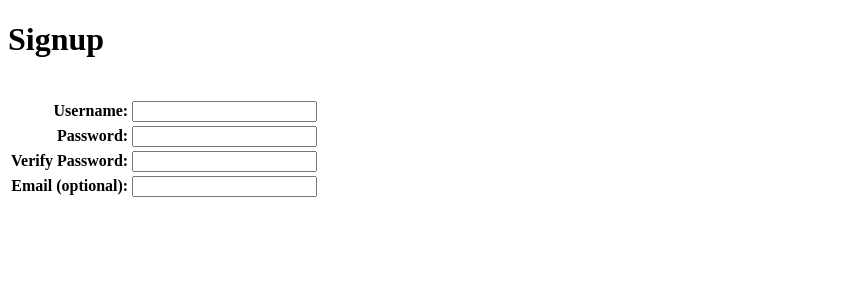
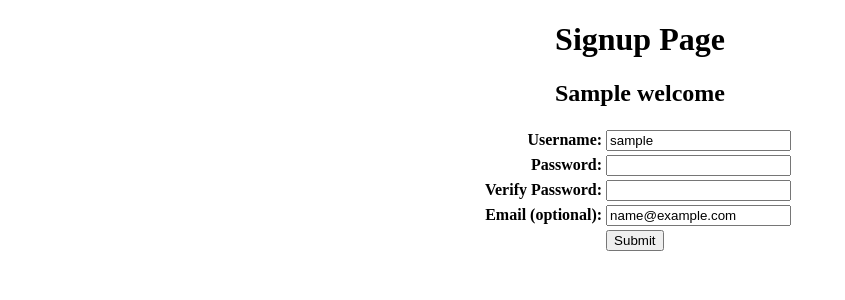
Before and after one commit to WhoYoung99/Basic_Blog, a Python web app: template templates/blog.html in a window 1280 px wide. Shown: the top 300 px of the page, without its empty margins (0-845 px from the left). Run offline with Jinja, Linux system fonts and the light colour scheme; the template is opened without the code that fills it: most values are stand-ins (such as "Sample title", 1, 10 or a date in 2020).

Commit message:
full signup function (no cookie yet)

```diff
--- a/templates/blog.html
+++ b/templates/blog.html
@@ -5,28 +5,36 @@
     <link rel="stylesheet" type="text/css" href="templates/css/main.css">
 </head>
 <body>
-    <h1>Signup</h1>
-    <br>
-
+    <h1>Signup Page</h1>
+    <form method="post">
+        <h2 class="welcome">{{welcome}}</h2>
         <table>
             <tr>
                 <th>Username:</th>
-            <td><input type="text"></td>
-            <td>{{error}}</td>
+                <td><input type="text" name="user" value="{{username}}"></td>
+                <td class="error">{{error_username}}</td>
             </tr>
             <tr>
                 <th>Password:</th>
-            <td><input type="password"></td>
+                <td><input type="password" name="password" value=""></td>
+                <td class="error">{{error_password}}</td>
             </tr>
             <tr>
                 <th>Verify Password:</th>
-            <td><input type="password"></td>
+                <td><input type="password" name="verify" value=""></td>
+                <td class="error">{{error_verify}}</td>
             </tr>
             <tr>
                 <th>Email (optional):</th>
-            <td><input type="text"></td>
+                <td><input type="text" name="email" value="{{email}}"></td>
+                <td class="error">{{error_email}}</td>
+            </tr>
+            <tr>
+                <td></td>
+                <td><input type="submit" style="center"></td>
             </tr>
         </table>
+    </form>
 
 </body>
 </html>
--- a/templates/css/main.css
+++ b/templates/css/main.css
@@ -1,3 +1,20 @@
+* {
+    margin-left: auto;
+    margin-right: auto;
+}
+
+h1 {
+    text-align: center;
+}
+
 th {
     text-align: right;
 }
+
+.error {
+    color: red;
+}
+
+.welcome {
+    text-align: center;
+}
```
Also changed, not shown: main.py (+75 -2 lines), 1 other file. Lines whose indentation alone changed are shown as unchanged.
